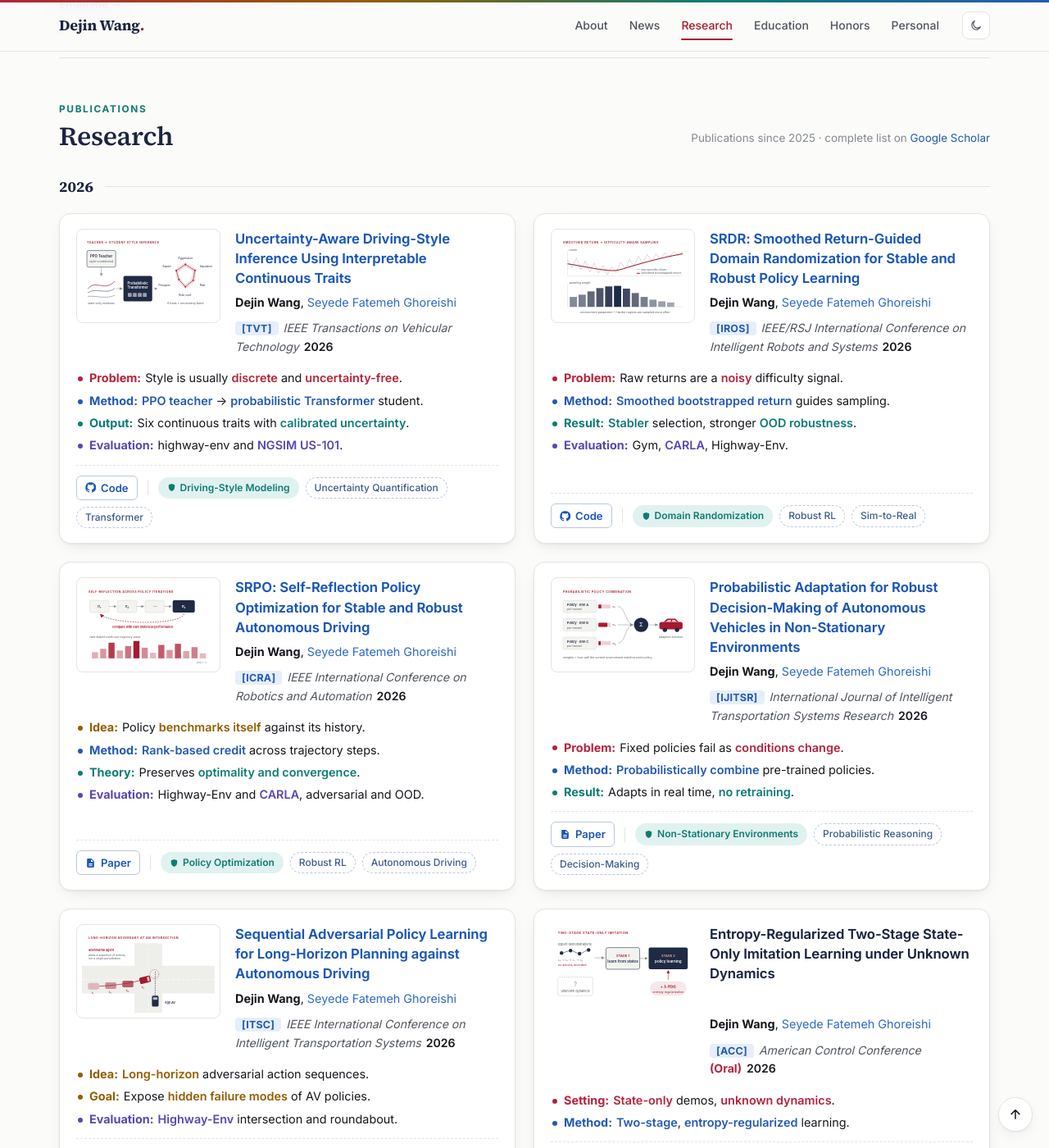
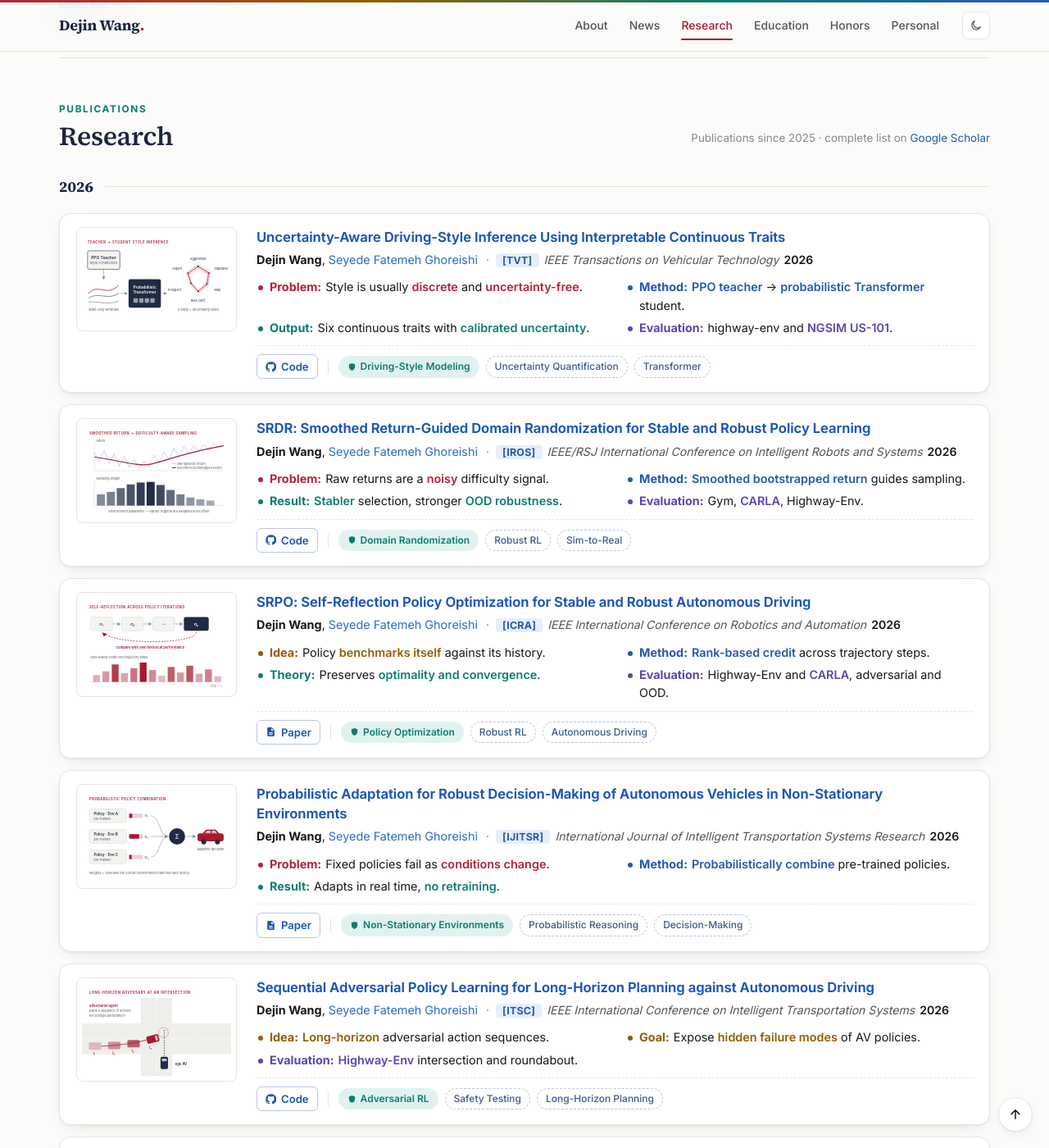
Before and after one commit to dejin-wang/dejin-wang.github.io, a Jekyll site: the page index.html, which Jekyll copies as it is, in a window 1280 px wide and 1400 px high, scrolled down 1491 px. Shown: the whole window at 82% size. Built offline with Jekyll 4.4.1, drawn with Linux system fonts in a browser that asks for light colours.

Commit message:
Make Research cards full-width and shorter
One paper per row with the image on the left, title on one line,
authors and venue on one line, and bullets in two columns; cards
drop from about 340-400px to 198-276px tall. Phones keep the
swipeable stacked cards.

Co-Authored-By: Claude Opus 5.5 <noreply@anthropic.com>

```diff
--- a/index.html
+++ b/index.html
@@ -230,16 +230,17 @@
   .year { display: flex; align-items: center; gap: 14px; font-family: "Source Serif 4", Georgia, serif; font-size: 1.15rem; font-weight: 700; color: var(--head); margin: 36px 0 4px; }
   .year::after { content: ""; flex: 1; height: 1px; background: var(--line); }
   .sec-head + .year { margin-top: 0; }
-  .pubs { display: grid; grid-template-columns: repeat(2, minmax(0, 1fr)); gap: 22px; margin-top: 16px; }
-  .pubs .pub { display: grid; grid-template-columns: 176px minmax(0, 1fr); grid-template-rows: auto auto auto 1fr auto; grid-template-areas: "thumb title" "thumb authors" "thumb venue" "points points" "foot foot"; column-gap: 18px; padding: 18px 20px; border: 1px solid var(--line); border-radius: 14px; background: var(--card); box-shadow: var(--shadow); transition: transform .25s, box-shadow .25s, border-color .25s; }
+  .pubs { display: grid; grid-template-columns: minmax(0, 1fr); gap: 14px; margin-top: 16px; }
+  .pubs .pub { display: grid; grid-template-columns: 220px max-content minmax(0, 1fr); grid-template-rows: auto auto 1fr auto; grid-template-areas: "thumb title title" "thumb authors venue" "thumb points points" "thumb foot foot"; column-gap: 0; padding: 16px 20px; border: 1px solid var(--line); border-radius: 14px; background: var(--card); box-shadow: var(--shadow); transition: transform .25s, box-shadow .25s, border-color .25s; }
   .pubs .pub:hover { transform: translateY(-3px); box-shadow: var(--shadow-lg); border-color: color-mix(in srgb, var(--c-blue) 30%, var(--line)); }
   .pubs .pub > div { display: contents; }
-  .pubs .pub > .thumb { grid-area: thumb; align-self: start; }
-  .pubs .pub h3 { grid-area: title; }
-  .pubs .pub .authors { grid-area: authors; }
-  .pubs .pub .venue-line { grid-area: venue; margin-bottom: 8px; }
-  .pubs .pub .points { grid-area: points; align-self: start; margin: 8px 0 12px; }
-  .pubs .pub .pfoot { grid-area: foot; padding-top: 12px; border-top: 1px dashed var(--line); }
+  .pubs .pub > .thumb { grid-area: thumb; align-self: start; margin-right: 24px; }
+  .pubs .pub h3 { grid-area: title; margin-bottom: 4px; }
+  .pubs .pub .authors { grid-area: authors; margin: 0; align-self: baseline; }
+  .pubs .pub .venue-line { grid-area: venue; margin: 0; padding-left: 10px; align-self: baseline; }
+  .pubs .pub .venue-line::before { content: "·"; margin-right: 8px; color: var(--faint); }
+  .pubs .pub .points { grid-area: points; align-self: start; margin: 10px 0; grid-template-columns: 1fr 1fr; gap: 5px 28px; }
+  .pubs .pub .pfoot { grid-area: foot; padding-top: 10px; border-top: 1px dashed var(--line); }
   .pub .thumb { display: block; background: #fff; border: 1px solid var(--line); border-radius: 8px; padding: 6px; filter: var(--thumb-filter); transition: filter .25s; }
   .pubs .pub:hover .thumb { filter: none; }
   .pub .thumb img { width: 100%; height: auto; aspect-ratio: 16 / 10; object-fit: contain; }
@@ -388,7 +389,10 @@
     .pubs .pub:hover { transform: none; }
     .year::after { content: "Swipe for more →"; flex: none; height: auto; background: none; font: 500 .74rem/1 Inter, system-ui, sans-serif; color: var(--faint); margin-left: auto; }
     .pubs .pub { grid-template-columns: minmax(0, 1fr); grid-template-areas: "thumb" "title" "authors" "venue" "points" "foot"; grid-template-rows: none; padding: 14px 16px; }
-    .pubs .pub > .thumb { margin-bottom: 12px; }
+    .pubs .pub > .thumb { margin: 0 0 12px; }
+    .pubs .pub .venue-line { padding-left: 0; margin-top: 4px; }
+    .pubs .pub .venue-line::before { display: none; }
+    .pubs .pub .points { grid-template-columns: 1fr; }
     .edu li { grid-template-columns: 1fr; gap: 2px; }
     .edu .loc { text-align: left; }
     .honors li { grid-template-columns: 1fr; gap: 0; padding: 12px 16px; }
```
